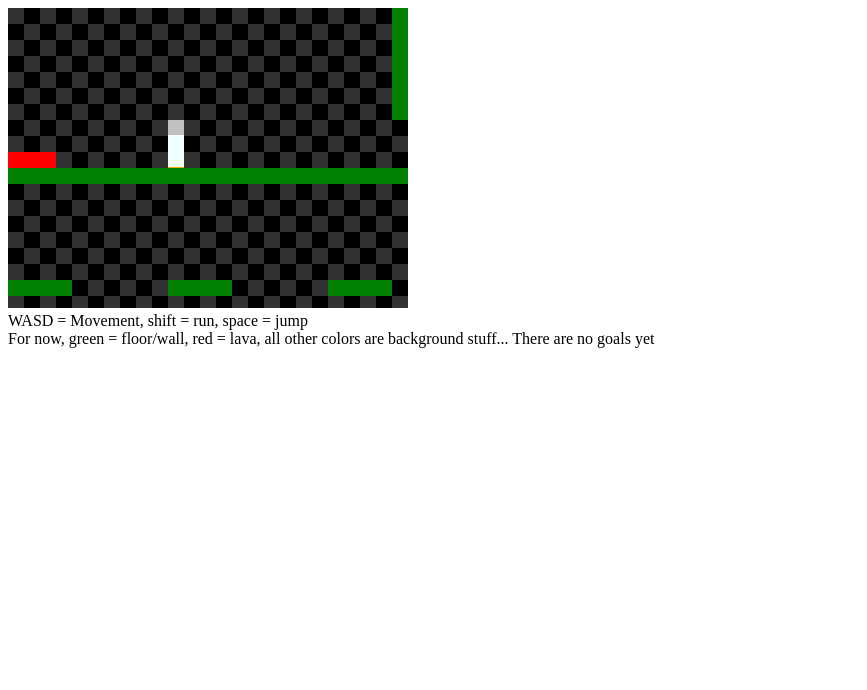
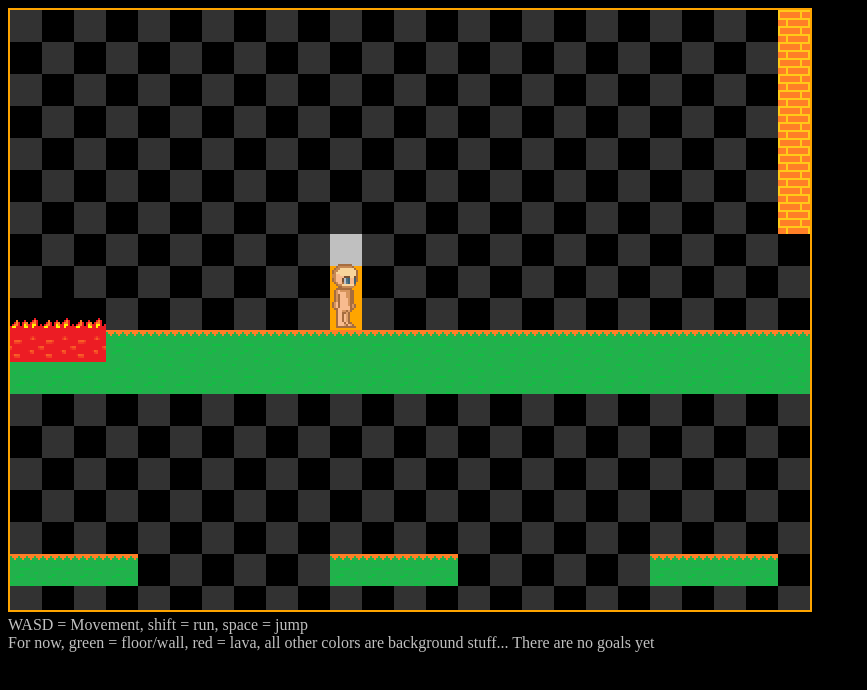
Before and after one commit to snellface/snellface.github.io, a plain HTML site: page Kamil/Index.html in a window 1280 px wide. Shown: the whole page, without its empty margins (0-867 px from the left). Drawn offline with nearby package versions, Linux system fonts and the light colour scheme.

Commit message:
Added very basic support for sprites. Hard to work with, but at least something :P Will have to change how tiles work if i want to do better..

```diff
--- a/Kamil/Index.html
+++ b/Kamil/Index.html
@@ -11,13 +11,18 @@
 	<script type="text/javascript" src="level.js"></script>
 	<script type="text/javascript" src="player.js"></script>
 	<style>
+		body {
+			background-color: black;
+			color: silver;
+		}
 		canvas {
 			margin: 0;
 			padding: 0;
+			border:2px solid orange;
 			image-rendering: crisp-edges; /*firefox require this*/
 			image-rendering: pixelated;
 			-ms-interpolation-mode: nearest-neighbor;
-			/*width: 100%;*/
+			width: 800px;
 		}
 	</style>
 </head>
--- a/Kamil/game.js
+++ b/Kamil/game.js
@@ -1,5 +1,6 @@
 var level = null;
 var player = null;
+var spriteSheet = null;
 
 var updateTimer = null;
 var canvas = null;
@@ -20,12 +21,13 @@ $(document).ready(function () {
 	setup();
 });
 
-function setup() {
+async function setup() {
 	// Tell the canvas to not smoothen images drawn
 	$("canvas").each(function () {
 		$(this)[0].getContext("2d").imageSmoothingEnabled = false;
 	});
 
+	spriteSheet = await loadImage("sprite.png");
 
 	canvas = $("#mainCanvas")[0];
 	canvas.width = canvasSize.width;
@@ -38,10 +40,18 @@ function setup() {
 	const height = 30;
 
 	// Create world map array
-	level = loadLevel("dummy");
-	player = new Player(level.getSpawnLocation());
+	level = loadLevel("dummy", spriteSheet);
+	player = new Player(level.getSpawnLocation(), spriteSheet);
 
 	start();
+}
+
+function loadImage(url) {
+	return new Promise(r => {
+		let i = new Image();
+		i.onload = (() => r(i));
+		i.src = url;
+	});
 }
 
 function keyDownHandler(event) {
@@ -85,8 +95,8 @@ function update() {
 		let start = performance.now();
 
 		if (player.getRequestRestart()) {
-			level = loadLevel(level.getName());
-			player = new Player(level.getSpawnLocation());
+			level = loadLevel(level.getName(), spriteSheet);
+			player = new Player(level.getSpawnLocation(), spriteSheet);
 		}
 		if (player.getIsDead()) {
 			deathFadeCounter++;
--- a/Kamil/level.js
+++ b/Kamil/level.js
@@ -1,11 +1,11 @@
-function loadLevel(levelName) {
+function loadLevel(levelName, spriteSheet) {
 	if (levelName === "dummy")
-		return createDummyLevel();
+		return createDummyLevel(spriteSheet);
 	else
 		throw 'Loading real levels not yet implemented, please request level named "dummy" for now';
 }
 
-function createDummyLevel() {
+function createDummyLevel(spriteSheet) {
 	const width = 150;
 	const height = 30;
 	let tileArray = new Array(width).fill(0).map(item => new Array(height).fill(0));
@@ -22,6 +22,7 @@ function createDummyLevel() {
 		if (x > 30 && x < 35)
 			continue;
 		tileArray[x][10] = 2;
+		tileArray[x][11] = 8;
 	}
 	// Make ground
 	for (let x = 0; x < width; x++) {
@@ -32,7 +33,7 @@ function createDummyLevel() {
 
 	// Make a ceiling wall
 	for (let y = 0; y < 7; y++) {
-		tileArray[24][y] = 2;
+		tileArray[24][y] = 6;
 	}
 
 	// Make some lava
@@ -43,9 +44,14 @@ function createDummyLevel() {
 		tileArray[x][height - 1] = 3;
 	}
 	// Make some lava
-	tileArray[0][9] = 3;
-	tileArray[1][9] = 3;
-	tileArray[2][9] = 3;
+	tileArray[0][10] = 3;
+	tileArray[1][10] = 3;
+	tileArray[2][10] = 3;
+
+	// put some ugly flames on top of lava
+	tileArray[0][9] = 7;
+	tileArray[1][9] = 7;
+	tileArray[2][9] = 7;
 
 
 	tileArray[width - 1][0] = 4;
@@ -60,28 +66,33 @@ function createDummyLevel() {
 	tileArray[playerSpawnLocation.x][playerSpawnLocation.y - 2] = 5;
 
 
-	return new Level("dummy", width, height, tileArray, playerSpawnLocation);
+	return new Level("dummy", width, height, tileArray, playerSpawnLocation, spriteSheet);
 }
 
 
-function Tile(spriteFile, color, isCollidable, isDamageSource) {
+function Tile(spriteInfo, name, color, isCollidable, isDamageSource) {
 	this.isCollidable = isCollidable;
 	this.isDamageSource = isDamageSource;
 	this.color = color;
-	this.sprite = null;
+	this.name = name;
+	//this.sprite = null;
 
-	if (spriteFile !== null) {
-		throw "Loading sprite file is not yet implemented";
-		// Do sprite loading here
-	}
+	//if (spriteInfo !== null) {
+	//	this.sprite = spriteInfo;
+	//}
 
 	this.draw = function (context, x, y) {
-		context.fillStyle = color;
-		context.fillRect(x, y, 16, 16);
+		if (spriteInfo !== null) {
+			context.drawImage(spriteInfo.image, spriteInfo.x * 16, spriteInfo.y * 16, 16, 16, x, y, 16, 16);
+		}
+		else {
+			context.fillStyle = color;
+			context.fillRect(x, y, 16, 16);
+		}
 	};
 }
 
-function Level(name, width, height, tileArray, playerSpawnLocation) {
+function Level(name, width, height, tileArray, playerSpawnLocation, spriteSheet) {
 	this.getSize = function () {
 		return { width: width, height: height };
 	};
@@ -105,22 +116,31 @@ function Level(name, width, height, tileArray, playerSpawnLocation) {
 			let tile = null;
 			switch (tileArrayElement) {
 				case 0:
-					tile = new Tile(null, "Black", false, false);
+					tile = new Tile(null, "bg1", "Black", false, false);
 					break;
 				case 1:
-					tile = new Tile(null, "rgb(50, 50, 50)", false, false);
+					tile = new Tile(null, "bg2", "rgb(50, 50, 50)", false, false);
 					break;
 				case 2:
-					tile = new Tile(null, "Green", true, false);
+					tile = new Tile({ image: spriteSheet, x: 0, y: 4 }, "green floor with orange stuff", "Green", true, false);
 					break;
 				case 3:
-					tile = new Tile(null, "Red", false, true);
+					tile = new Tile({ image: spriteSheet, x: 2, y: 4 }, "lava", "Red", false, true);
 					break;
 				case 4:
-					tile = new Tile(null, "Orange", false, false);
+					tile = new Tile(null, "door pt1", "Orange", false, false);
 					break;
 				case 5:
-					tile = new Tile(null, "Silver", false, false);
+					tile = new Tile(null, "door pt2", "Silver", false, false);
+					break;
+				case 6:
+					tile = new Tile({ image: spriteSheet, x: 1, y: 4 }, "brick wall", "Orange", true, false);
+					break;
+				case 7:
+					tile = new Tile({ image: spriteSheet, x: 3, y: 4 }, "lava flame (non lethal)", "Black", false, false);
+					break;
+				case 8:
+					tile = new Tile({ image: spriteSheet, x: 4, y: 4 }, "green floor without orange stuff", "Green", true, false);
 					break;
 				default:
 					throw "Invalid tile type found";
@@ -154,8 +174,8 @@ function Level(name, width, height, tileArray, playerSpawnLocation) {
 		}
 	};
 	this.centerScroll = function (x, y, lockLevelInView) {
-		scroll.x = x - (screenTileWidth / 2);
-		scroll.y = y - (screenTileHeight / 2);
+		scroll.x = x - screenTileWidth / 2;
+		scroll.y = y - screenTileHeight / 2;
 
 		if (lockLevelInView === true) {
 			if (scroll.x + screenTileWidth >= width)
@@ -205,17 +225,9 @@ function Level(name, width, height, tileArray, playerSpawnLocation) {
 				if (tile === null)
 					continue;
 
-				if (tile.sprite === null) {
-					let tilePixelX = tilePixelOffsetX + x * 16;
-					let tilePixelY = tilePixelOffsetY + y * 16;
-
-					context.fillStyle = tile.color;
-					context.fillRect(tilePixelX, tilePixelY, 16, 16);
-				}
-				else {
-					throw "Render with sprite not yet implemented";
-					// Render tiles sprite
-				}
+				let tilePixelX = tilePixelOffsetX + x * 16;
+				let tilePixelY = tilePixelOffsetY + y * 16;
+				tile.draw(context, tilePixelX, tilePixelY);
 			}
 		}
 	};
--- a/Kamil/player.js
+++ b/Kamil/player.js
@@ -1,5 +1,5 @@
 // JavaScript source code
-function Player(spawnLocation) {
+function Player(spawnLocation, spriteSheet) {
 	var location = {
 		x: spawnLocation.x,
 		y: spawnLocation.y
@@ -14,6 +14,9 @@ function Player(spawnLocation) {
 			y: location.y
 		};
 	};
+
+	let direction = "right";
+	let action = "still";
 
 	var jumpValidCountdown = 0; // Can only jump when this is above 0, used to allow for jumping shortly after falling of a ledge
 	var boostingJump = false;
@@ -35,12 +38,36 @@ function Player(spawnLocation) {
 
 		// Bleed speed
 		const deacceleration = 0.02;
-		if (speed.x >= deacceleration)
+		if (speed.x >= deacceleration) {
 			speed.x -= deacceleration;
-		else if (speed.x <= -deacceleration)
+			direction = "right";
+		}
+		else if (speed.x <= -deacceleration) {
 			speed.x += deacceleration;
+			direction = "left";
+		}
 		else
 			speed.x = 0;
+
+		let absSpeed = Math.abs(speed.x);
+		if (absSpeed < deacceleration) {
+			if (action !== "still") {
+				action = "still";
+				animationFrame = 0;
+			}
+		}
+		else if (absSpeed < deacceleration) {
+			if (action !== "run") {
+				action = "run";
+				animationFrame = 0;
+			}
+		}
+		else {
+			if (action !== "walk") {
+				action = "walk";
+				animationFrame = 0;
+			}
+		}
 
 		// Limit max speeds
 		let maxSpeed = 0.3;
@@ -148,6 +175,12 @@ function Player(spawnLocation) {
 			return;
 		}
 
+		if (action === "run")
+			animationFrame += 3 / 60;
+		animationFrame += 5 / 60;
+		if (animationFrame >= animationFrameLength)
+			animationFrame = 0;
+
 		keepPlayerInLevelArea(level);
 		level.centerScroll(location.x, location.y, true);
 	};
@@ -201,10 +234,39 @@ function Player(spawnLocation) {
 			location.y = levelSize.height;
 	}
 
+	const animationFrameLength = 4;
+	var animationFrame = 0;
+	function getAnimationInfo() {
+		let spriteX = Math.floor(animationFrame) * 16;
+		switch (action) {
+			case "still":
+				break;
+			case "walk":
+				spriteX += 16 * animationFrameLength;
+				break;
+			case "run":
+				spriteX += 16 * animationFrameLength * 2;
+				break;
+		}
+
+		let spriteY = 0;
+		if (direction === "left")
+			spriteY = 2*16;
+
+		return {
+			x: spriteX,
+			y: spriteY
+		};
+	}
+
 	this.draw = function (context, scroll) {
 		let x = Math.floor((location.x - scroll.x) * 16);
 		let y = Math.floor((location.y - scroll.y) * 16);
-		context.fillStyle = "Azure";
-		context.fillRect(x, y - 16, 16, 32);
+
+		let animationInfo = getAnimationInfo();;
+		context.save();
+		context.scale(1, 1);
+		context.drawImage(spriteSheet, animationInfo.x, animationInfo.y, 16, 32, x, y - 16, 16, 32);
+		context.restore();
 	};
 }
```
Also changed, not shown: Kamil/sprite.png (added).
